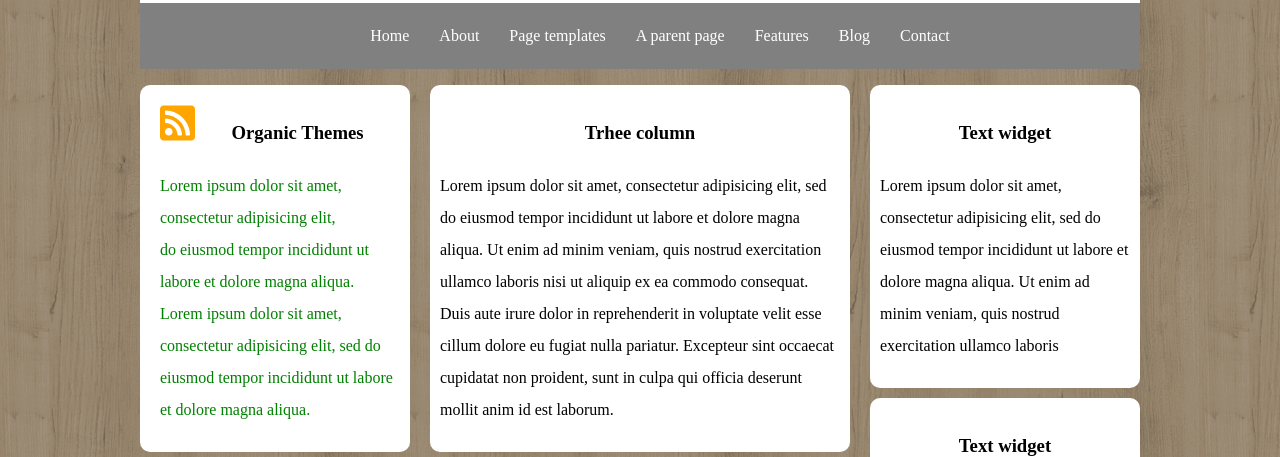
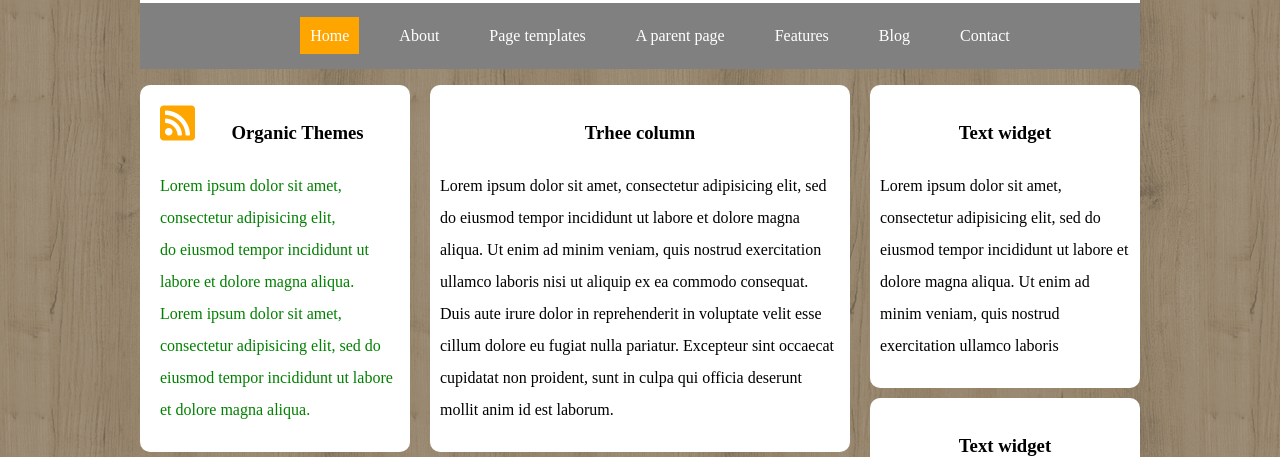
Before and after one commit to RLuis-Silva/htmlcss-wp, a plain HTML site: page index.html in a window 1280 px wide. In both pictures the pointer is over the link "Home". Shown: the part 343-800 px from the top of the page. Drawn offline with Linux system fonts and the light colour scheme.

Commit message:
add effetto hover agli elementi lista menu_nav

```diff
--- a/style.css
+++ b/style.css
@@ -48,12 +48,22 @@ header h1{
 .menu_nav ul li{
   display: inline-block;
   padding: 13px;
+  /* background-color: orange; */
 }
 
 .menu_nav ul li a{
   text-decoration: none;
   color: white;
+  padding: 10px;
 }
+
+.menu_nav ul li a:hover{
+  background-color: orange;
+}
+/* .menu ul li a:hover{
+  background-color: orange;
+  color: green;
+} */
 
 /* main style */
 main::after{
```
